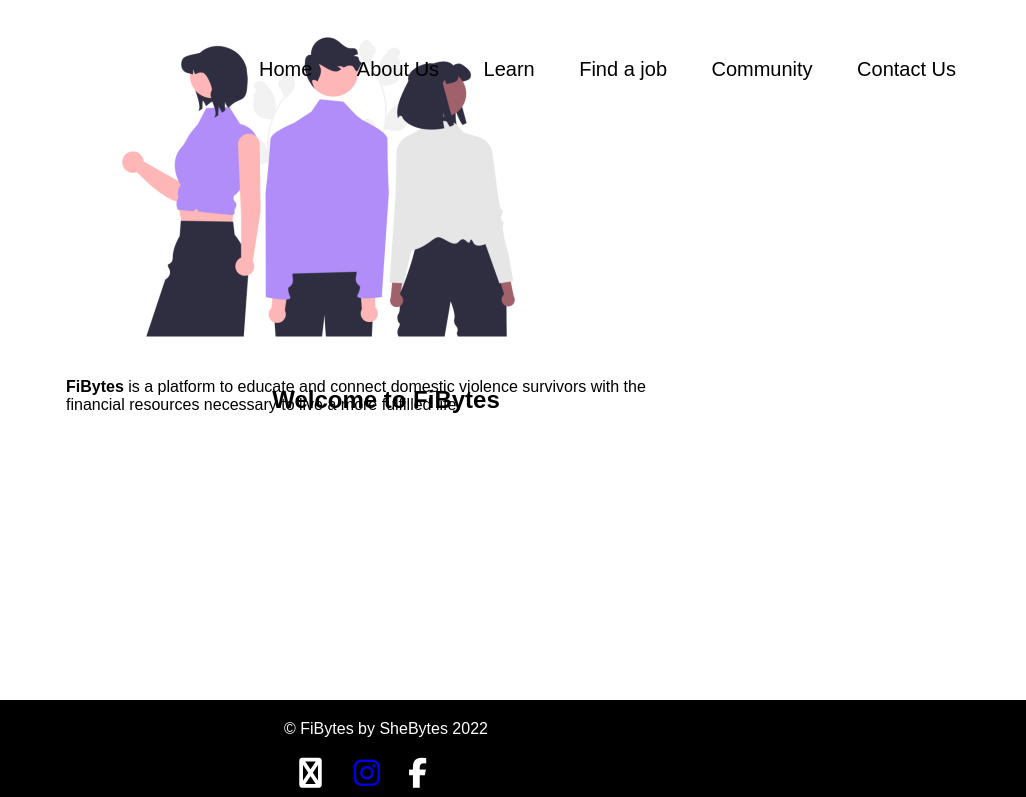
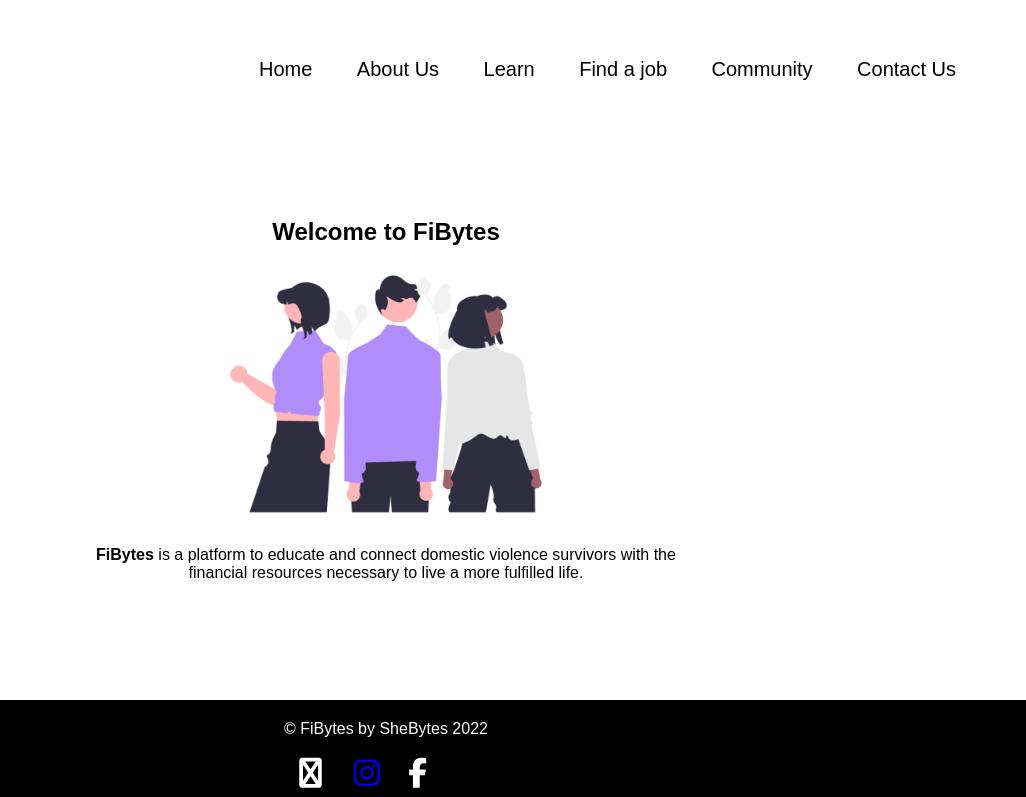
Before and after one commit to j4sum/Athena-sheBytes, a plain HTML site: page index.html in a window 1280 px wide. Shown: the top 797 px of the page, 254-1280 px from the left. Drawn offline with Linux system fonts and the light colour scheme.

Commit message:
amend homepage css

```diff
--- a/index.html
+++ b/index.html
@@ -31,14 +31,16 @@
 
       <div class="main">
         <h1>Welcome to FiBytes</h1>
-        <figure>
-          <img src="./images/people.png" alt="People in the office" />
-          <figcaption>
-            <b>FiBytes</b> is a platform to educate and connect domestic
-            violence survivors with the financial resources necessary to live a
-            more fulfilled life.
-          </figcaption>
-        </figure>
+        <img
+          class="home-image"
+          src="./images/people.png"
+          alt="People in the office"
+        />
+        <span class="caption">
+          <b>FiBytes</b> is a platform to educate and connect domestic violence
+          survivors with the financial resources necessary to live a more
+          fulfilled life.
+        </span>
       </div>
     </section>
     <section id="about">
--- a/style/style.css
+++ b/style/style.css
@@ -94,12 +94,26 @@ section {
   background-color: #bc8cf2;
 }
 
-h1.home_title {
+/* .title {
   position: absolute;
   top: 50%;
   left: 50%;
   transform: translate(-50%, -50%);
   color: #3f0071;
+} */
+
+.card {
+  /* To correctly align image, regardless of content height: */
+  vertical-align: top;
+  display: inline-block;
+  /* To horizontally center images and caption */
+  text-align: center;
+  /* The width of the container also implies margin around the images. */
+  width: 50px;
+}
+.caption {
+  /* Make the caption a block so it occupies its own line. */
+  display: block;
 }
 
 h2 {
@@ -151,12 +165,21 @@ h2 {
   color: rgb(22, 20, 20);
 }
 
-h1 {
+.main {
   position: absolute;
+  text-align: center;
   top: 50%;
   left: 50%;
   transform: translate(-50%, -50%);
   color: #000;
+}
+
+.home-image {
+  width: 400px;
+}
+
+h1 {
+  text-align: center;
 }
 
 .card {
```
